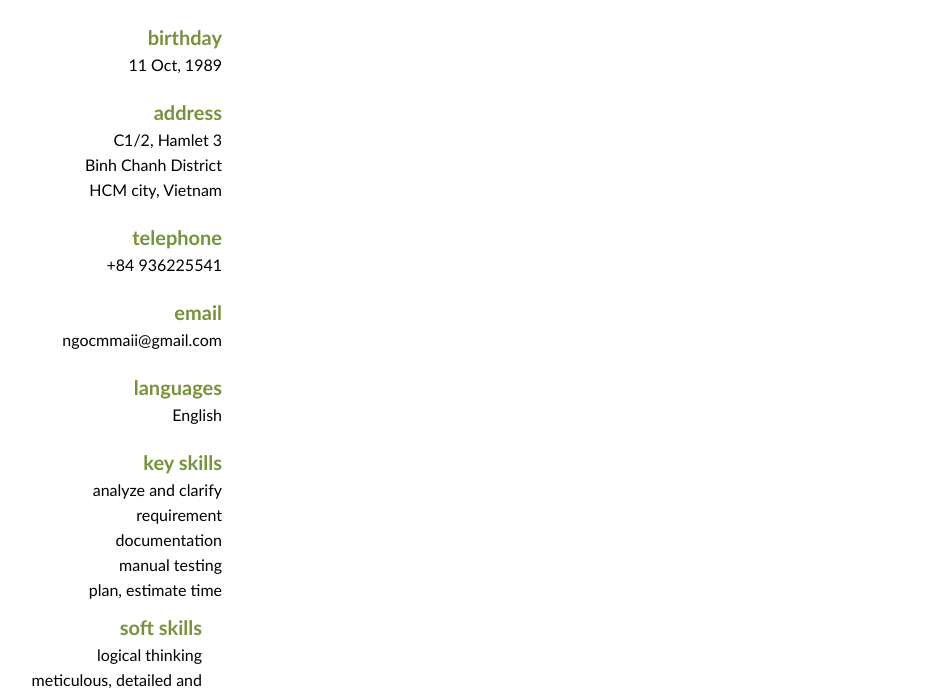
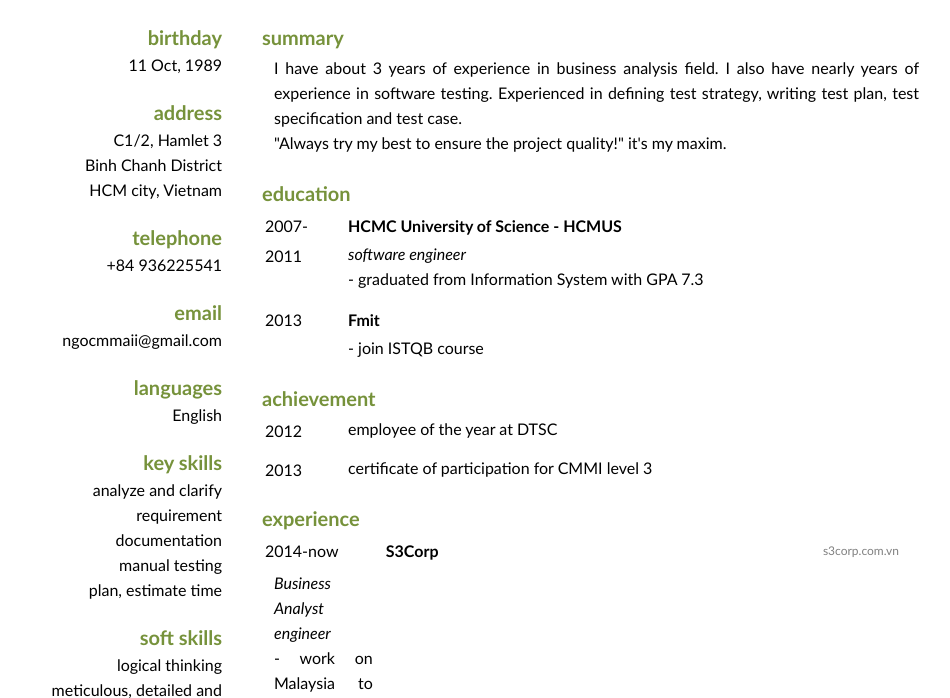
Before and after one commit to ngocmmaii/ngocmmaii.github.io, a plain HTML site: page baengineer/index.html in a window 1280 px wide. Shown: the part 96-794 px from the top of the page, without its empty margins (168-1118 px from the left). Drawn offline with Linux system fonts and the light colour scheme.

Commit message:
Update index.html

```diff
--- a/baengineer/index.html
+++ b/baengineer/index.html
@@ -23,7 +23,7 @@
 <div class="label">languages</div>
 <div class="content">English</div>
 <div class="label">key skills</div>
-<div class="content"><i style="font-size: 13px; color: #fa8ea1;"></i>analyze and clarify requirement<br>documentation<br>manual testing<br>plan, estimate time<div>
+<div class="content"><i style="font-size: 13px; color: #fa8ea1;"></i>analyze and clarify requirement<br>documentation<br>manual testing<br>plan, estimate time</div>
 <div class="label">soft skills</div>
 <div class="content">logical thinking<br>meticulous, detailed and careful<br>independent or team work<br>problem solving</div>
 <div class="label">interests</div>
```
